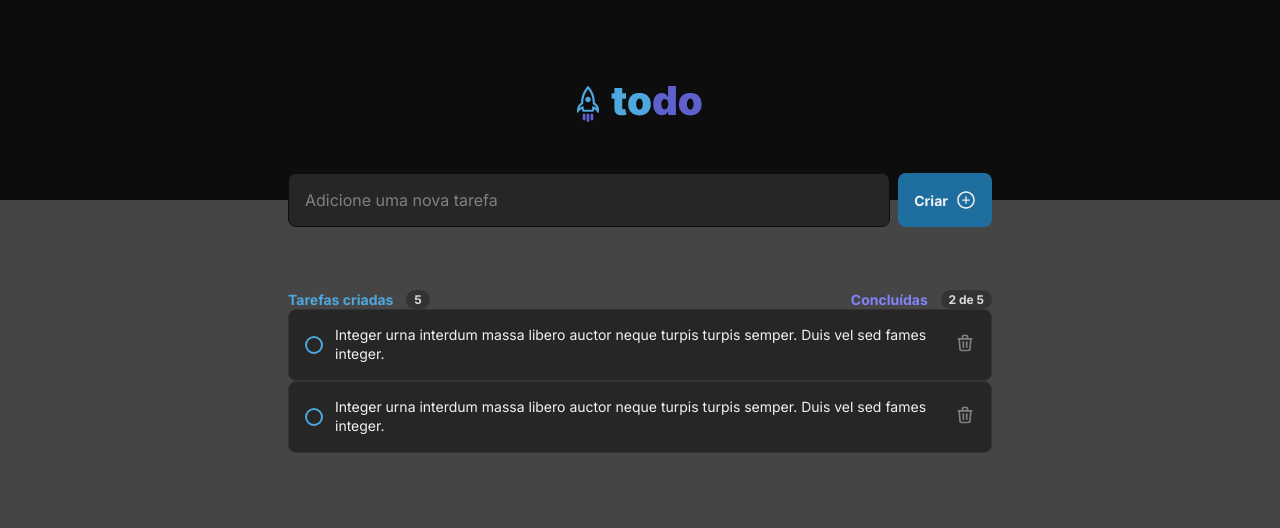
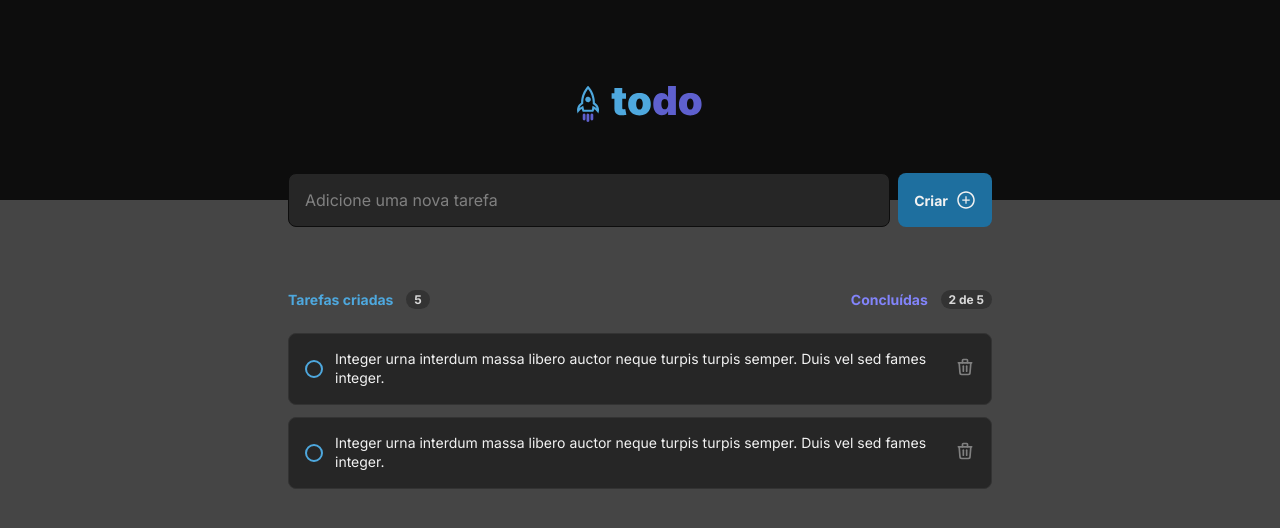
Before and after one commit to namevug/Praticando-Conceitos, a React (Vite) app: page / in a window 1280 px wide. Shown: the top 528 px of the page. Built offline with nearby package versions, Linux system fonts and the light colour scheme.

Commit message:
feat: adjustMargin Header and Card List

```diff
--- a/src/Components/Tasks/Tasks.module.css
+++ b/src/Components/Tasks/Tasks.module.css
@@ -10,7 +10,7 @@
     display: flex;
     align-items: center;
     justify-content: space-between;
-    margin-top: 1.5rem;
+    margin-bottom: 1.5rem;
 }
 
 .header div {
@@ -37,3 +37,9 @@
     font-size: 0.75rem;
     font-weight: 700;
 }
+
+.cards {
+    display: flex;
+    flex-direction: column;
+    gap: 0.75rem;
+}
```
